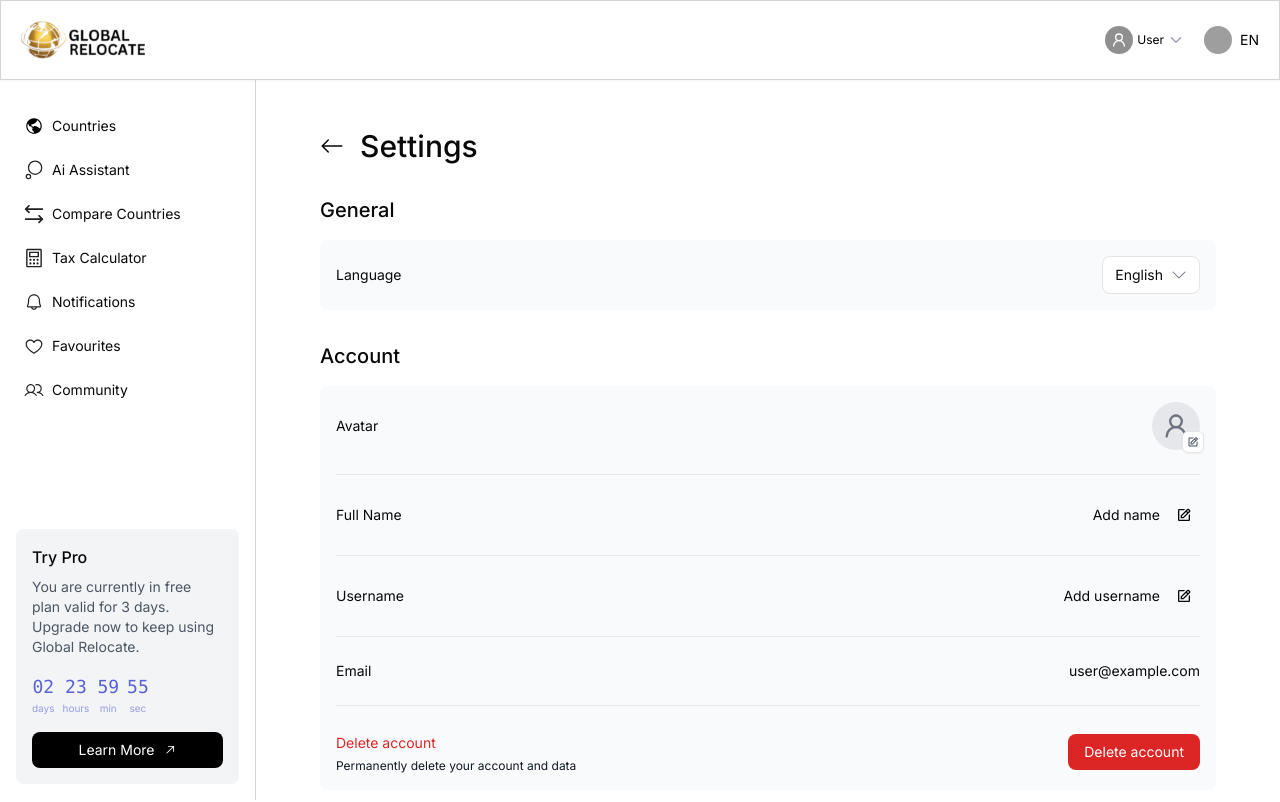
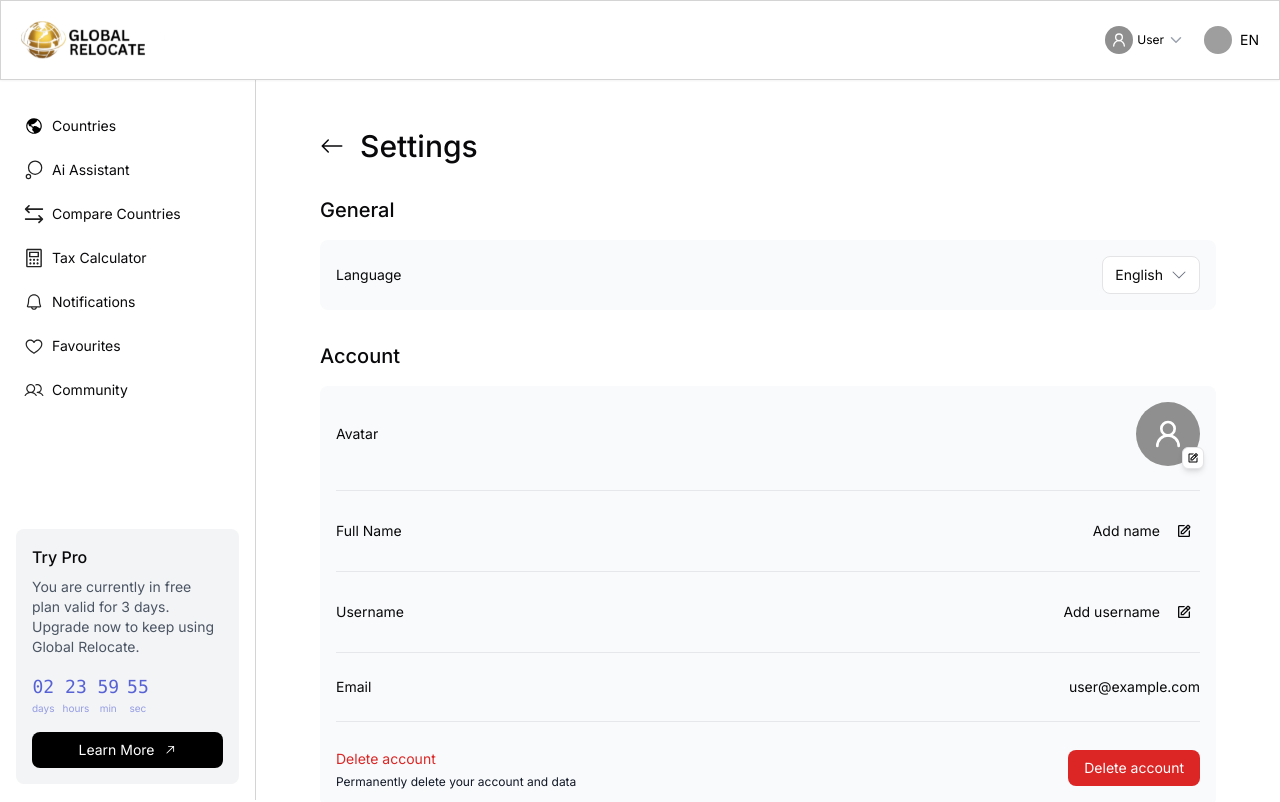
Before and after one commit to Global-Relocate/globalrelocatefrontend, a React (Vite) app: page /user/settings in a window 1280 px wide. Shown: the top 802 px of the page. Built offline with nearby package versions, Linux system fonts and the light colour scheme; no server answers; grey boxes are pictures that could not be loaded.

Commit message:
feat: update Settings avatar section with improved styling and hover effects

```diff
--- a/src/pages/user/Settings.jsx
+++ b/src/pages/user/Settings.jsx
@@ -65,13 +65,15 @@ function Settings() {
               <div className="pb-6">
                 <div className="flex items-center justify-between">
                   <span className="text-sm">Avatar</span>
-                  <div className="flex items-center relative">
-                    <div className="h-12 w-12 rounded-full bg-gray-200 flex items-center justify-center hover:bg-gray-300 transition-colors -ml-4">
-                      <LuUserRound className="h-7 w-7 text-gray-500" />
+                  <div className="relative">
+                    <div
+                      className="h-16 w-16 rounded-full bg-[#8F8F8F] flex items-center justify-center hover:bg-[#7F7F7F] transition-colors duration-200"
+                    >
+                      <LuUserRound className="h-8 w-8 text-white" />
                     </div>
                     <div className="absolute -right-1 -bottom-1">
-                      <button className="p-1 bg-white rounded-md shadow-sm border hover:bg-gray-50">
-                        <BiEdit className="h-3 w-3 text-gray-600" />
+                      <button className="p-1 bg-white rounded-md shadow-md border hover:bg-gray-50">
+                        <BiEdit className="h-3 w-3 text-black" />
                       </button>
                     </div>
                   </div>
```
